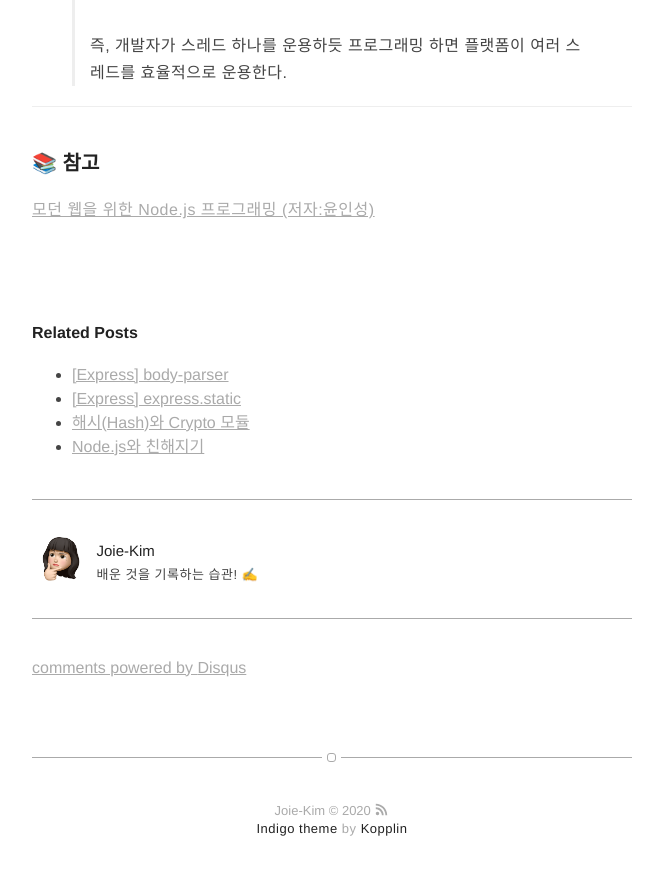
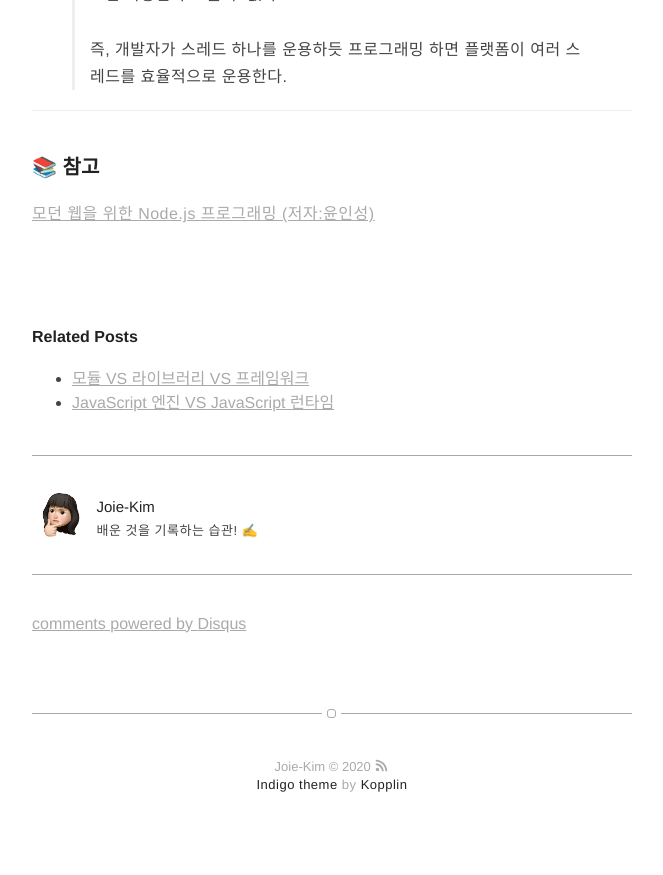
Before and after one commit to Joie-Kim/Joie-Kim.github.io, a Jekyll site: the page built from _posts/2020-09-10-Nodejs-study02.markdown, in a window 1280 px wide and 900 px high, scrolled down 2463 px. Shown: the top 875 px of the window, without its empty margins (308-971 px from the left). Built offline with Jekyll 4.4.1, drawn with Linux system fonts in a browser that asks for light colours; comment, search, counter and statistics services are not loaded; some of the changed text lies outside the part shown.

Commit message:
[Update] post 내용 수정
- Nodejs-study02 : tag 변경
- Nodejs-study05 : link text 변경

```diff
--- a/_posts/2020-09-10-Nodejs-study02.markdown
+++ b/_posts/2020-09-10-Nodejs-study02.markdown
@@ -3,8 +3,7 @@
 layout: post
 date: 2020-09-10 19:00
 tag:
-- Node.js
-- Server
+- 용어_정리
 hidden : false
 star: false
 category: blog
--- a/_posts/2020-09-20-Nodejs-study05.markdown
+++ b/_posts/2020-09-20-Nodejs-study05.markdown
@@ -33,7 +33,7 @@
 ## body-parser?
 
 클라이언트에서 post 또는 put 메소드로 body를 포함해 요청할 수 있다.<br>
-[http 요청 메서드 공식 문서](https://developer.mozilla.org/ko/docs/Web/HTTP/Methods)를 확인 해보면, post와 put은 요청에 body(본문)가 존재한다고 되어 있다.
+[http 요청 메서드 관련 문서](https://developer.mozilla.org/ko/docs/Web/HTTP/Methods)를 확인 해보면, post와 put은 요청에 body(본문)가 존재한다고 되어 있다.
 
 요청 받은 body를 서버에서 그대로 사용할 수 없기 때문에 서버에서 해석 가능한 형태로 변환해야 한다. 즉, <b>parsing</b>을 해야 한다.
 
```
